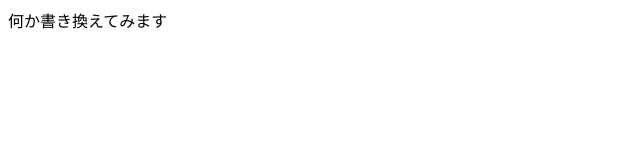
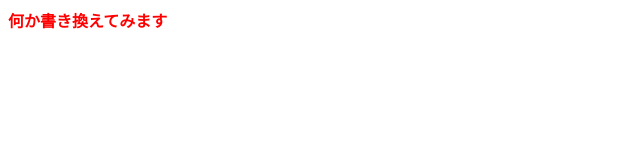
Before and after one commit to Chocir/univ-test, a plain HTML site: page index.html in a window 1280 px wide. Shown: the whole page, without its empty margins (0-640 px from the left). Drawn offline with Linux system fonts and the light colour scheme.

Commit message:
Update index.html

```diff
--- a/index.html
+++ b/index.html
@@ -5,6 +5,6 @@
     <title>タイトル</title>
   </head>
   <body>
-    何か書き換えてみます
+    <strong style="color: red">何か書き換えてみます</strong>
   </body>
 </html>
```
